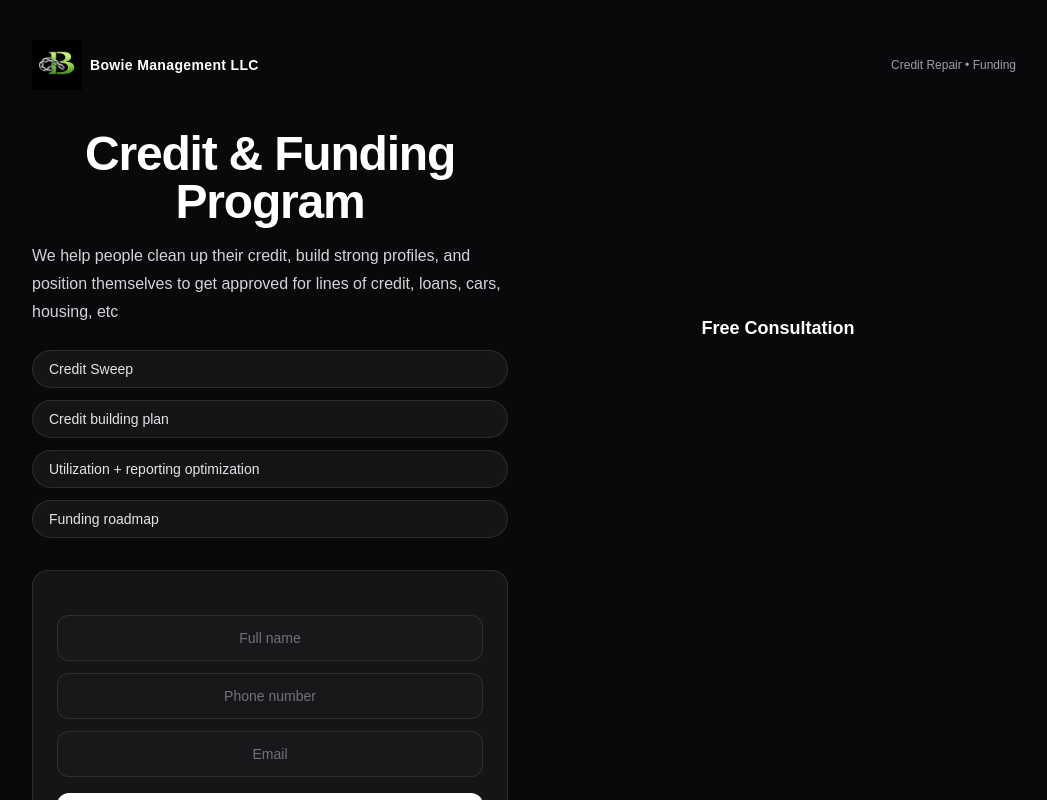
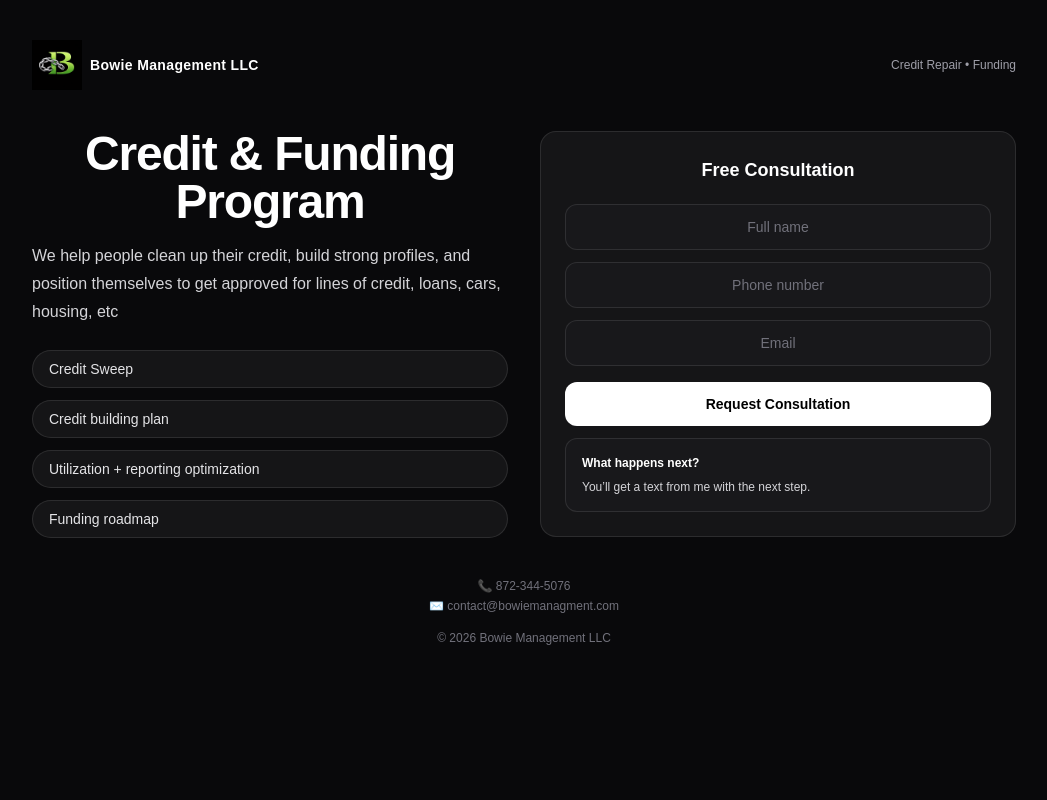
Before and after one commit to Kennybowie/Credit-repair, a Next.js app: page / in a window 1280 px wide. Shown: the top 800 px of the page, without its empty margins (116-1163 px from the left). Built offline with nearby package versions, Linux system fonts and the light colour scheme.

Commit message:
Move Free Consultation title inside form

```diff
--- a/app/page.tsx
+++ b/app/page.tsx
@@ -59,13 +59,14 @@ export default function Home() {
 
           {/* Consultation Card */}
 
-<h2 className="mb-3 text-center text-lg font-semibold text-white">
-  Free Consultation
-</h2>
+
           <div
             id="consult"
             className="rounded-2xl border border-white/10 bg-white/5 p-6"
           >
+            <h2 className="mb-3 text-center text-lg font-semibold text-white">
+  Free Consultation
+</h2>
 
 
 
```
